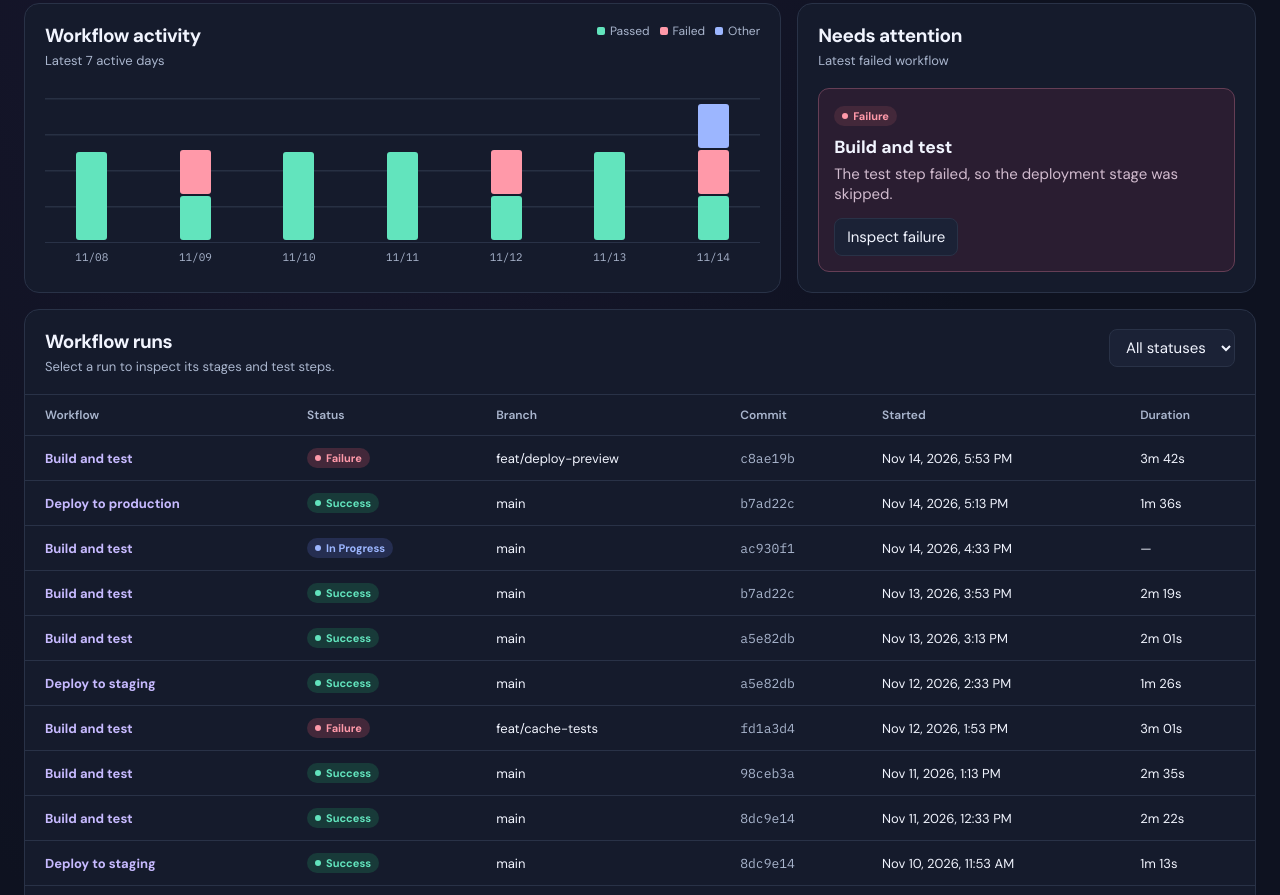
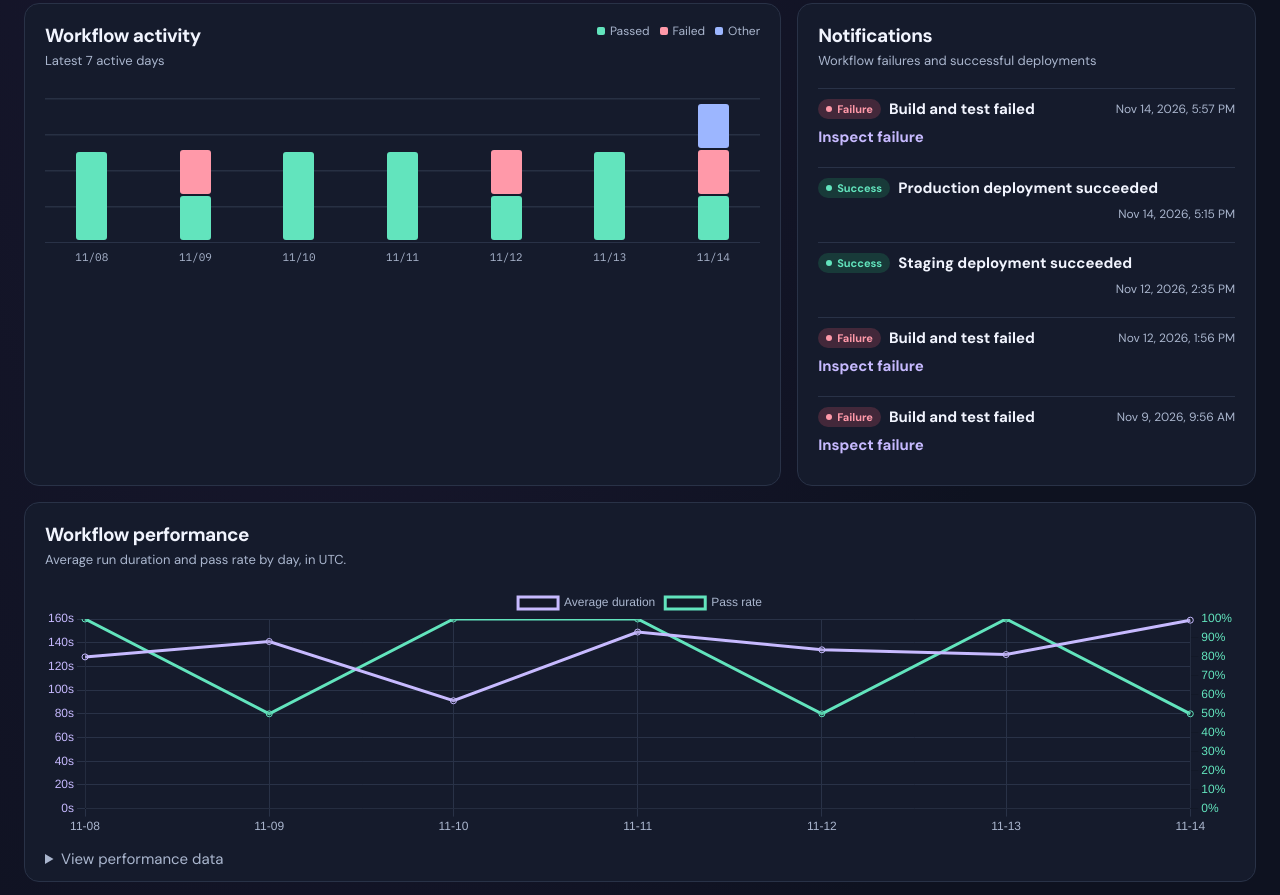
Before and after one commit to MATHUR-Yash/devpulse, a plain HTML site: page frontend/index.html in a window 1280 px wide. Shown: the part 443-1338 px from the top of the page. Drawn offline with nearby package versions, Linux system fonts and the light colour scheme; no server answers.

Commit message:
Add performance analytics and pipeline notifications

```diff
--- a/frontend/index.html
+++ b/frontend/index.html
@@ -6,13 +6,14 @@
   <meta name="theme-color" content="#0e1220">
   <title>DevPulse — Pipeline overview</title>
   <link rel="stylesheet" href="/style.css">
+  <script src="https://cdn.jsdelivr.net/npm/chart.js@4.6.1/dist/chart.umd.min.js" integrity="sha384-Emf5ZVIUiarAdhkgtqK+5/Z5qIvM6QoVrS+qAVtfyZVuD5lIHrac0me485+Antp0" crossorigin="anonymous" defer></script>
   <script src="/script.js" defer></script>
 </head>
 <body>
   <a class="skip" href="#main">Skip to content</a>
   <header class="topbar">
     <a class="brand" href="/" aria-label="DevPulse home"><span class="brand-icon" aria-hidden="true">⌁</span>Dev<span>Pulse</span></a>
-    <nav aria-label="Dashboard"><a href="#overview">Overview</a><a href="#workflows">Workflows</a><a href="#deployments">Deployments</a></nav>
+    <nav aria-label="Dashboard"><a href="#overview">Overview</a><a href="#analytics">Analytics</a><a href="#workflows">Workflows</a><a href="#deployments">Deployments</a></nav>
     <button class="secondary" id="account">Sign in</button>
   </header>
   <main id="main">
@@ -26,6 +27,7 @@
       </div>
     </section>
     <p id="notice" class="notice" role="status" hidden></p>
+    <p id="notification-update" class="notice" role="status" hidden></p>
     <div id="metrics" class="metrics" aria-label="Workflow statistics"></div>
     <section class="overview-grid">
       <article class="panel">
@@ -33,9 +35,16 @@
         <div id="chart"></div>
       </article>
       <article class="panel">
-        <div class="panel-head"><div><h2>Needs attention</h2><p>Latest failed workflow</p></div></div>
+        <div class="panel-head"><div><h2>Notifications</h2><p>Workflow failures and successful deployments</p></div></div>
         <div id="attention" class="attention"></div>
       </article>
+    </section>
+    <section id="analytics" class="panel history">
+      <div class="panel-head"><div><h2>Workflow performance</h2><p>Average run duration and pass rate by day, in UTC.</p></div></div>
+      <div id="performance"></div>
+      <details id="performance-data" hidden><summary>View performance data</summary>
+        <div class="table-wrap"><table><thead><tr><th>Date (UTC)</th><th>Average duration</th><th>Pass rate</th></tr></thead><tbody id="performance-rows"></tbody></table></div>
+      </details>
     </section>
     <section id="workflows" class="panel history">
       <div class="panel-head"><div><h2>Workflow runs</h2><p>Select a run to inspect its stages and test steps.</p></div>
--- a/frontend/script.js
+++ b/frontend/script.js
@@ -2,6 +2,7 @@
 
 const $ = (id) => document.getElementById(id);
 const state = { user: null, repos: [], repository: "demo", runs: [], deployments: [] };
+let performanceChart;
 const demoRuns = [
   ["Build and test", "failure", "feat/deploy-preview", "c8ae19b", 0, 222],
   ["Deploy to production", "success", "main", "b7ad22c", 0, 96],
@@ -73,10 +74,19 @@ function timestamp(value) {
   return value ? new Date(value).toLocaleString(undefined, { dateStyle: "medium", timeStyle: "short" }) : "—";
 }
 
+function durationSeconds(run) {
+  if (!run.started_at || !run.completed_at) return null;
+  const seconds = (Date.parse(run.completed_at) - Date.parse(run.started_at)) / 1000;
+  return Number.isFinite(seconds) && seconds >= 0 ? Math.round(seconds) : null;
+}
+
+function formatDuration(seconds) {
+  if (seconds === null) return "—";
+  return Math.floor(seconds / 60) + "m " + String(seconds % 60).padStart(2, "0") + "s";
+}
+
 function elapsed(run) {
-  if (!run.started_at || !run.completed_at) return "—";
-  const seconds = Math.max(0, Math.round((new Date(run.completed_at) - new Date(run.started_at)) / 1000));
-  return Math.floor(seconds / 60) + "m " + String(seconds % 60).padStart(2, "0") + "s";
+  return formatDuration(durationSeconds(run));
 }
 
 function notice(message = "") {
@@ -120,6 +130,114 @@ function renderChart() {
     labels.append(element("span", date.slice(5).replace("-", "/")));
   }
   chart.append(bars, labels);
+}
+
+function renderPerformance() {
+  const byDay = new Map();
+  for (const run of state.runs) {
+    if (!run.started_at || run.status !== "completed") continue;
+    const day = run.started_at.slice(0, 10);
+    const entry = byDay.get(day) || { passed: 0, failed: 0, seconds: 0, measured: 0 };
+    const result = outcome(run);
+    if (result === "success") entry.passed++;
+    if (result === "failure") entry.failed++;
+    const seconds = durationSeconds(run);
+    if (seconds !== null) {
+      entry.seconds += seconds;
+      entry.measured++;
+    }
+    byDay.set(day, entry);
+  }
+  const days = [...byDay].sort(([a], [b]) => a.localeCompare(b)).slice(-7).map(
+    ([date, { passed, failed, seconds, measured }]) => ({
+      date,
+      duration: measured ? Math.round(seconds / measured) : null,
+      rate: passed + failed ? Math.round(100 * passed / (passed + failed)) : null,
+    }),
+  );
+  performanceChart?.destroy();
+  performanceChart = undefined;
+  const container = $("performance");
+  const rows = $("performance-rows");
+  container.replaceChildren();
+  rows.replaceChildren();
+  $("performance-data").hidden = !days.length;
+  if (!days.length) {
+    container.append(element("p", "Performance appears when workflows complete.", "empty"));
+    return;
+  }
+  for (const { date, duration, rate } of days) {
+    const row = element("tr");
+    addCell(row, date);
+    addCell(row, formatDuration(duration));
+    addCell(row, rate === null ? "—" : rate + "%");
+    rows.append(row);
+  }
+  if (typeof Chart === "undefined") {
+    $("performance-data").open = true;
+    return;
+  }
+  const frame = element("div", "", "performance-frame");
+  const canvas = element("canvas");
+  canvas.setAttribute("role", "img");
+  canvas.setAttribute("aria-label", "Daily average duration and pass rate. Data table follows.");
+  frame.append(canvas);
+  container.append(frame);
+  performanceChart = new Chart(canvas, {
+    type: "line",
+    data: {
+      labels: days.map(({ date }) => date.slice(5)),
+      datasets: [
+        { label: "Average duration", data: days.map(({ duration }) => duration), borderColor: "#c7baff", yAxisID: "duration" },
+        { label: "Pass rate", data: days.map(({ rate }) => rate), borderColor: "#62e4bd", yAxisID: "rate" },
+      ],
+    },
+    options: {
+      maintainAspectRatio: false,
+      animation: false,
+      color: "#aab6ce",
+      scales: {
+        x: { grid: { color: "#293247" }, ticks: { color: "#aab6ce" } },
+        duration: { beginAtZero: true, grid: { color: "#293247" }, ticks: { color: "#c7baff", callback: (value) => value + "s" } },
+        rate: { position: "right", min: 0, max: 100, grid: { drawOnChartArea: false }, ticks: { color: "#62e4bd", callback: (value) => value + "%" } },
+      },
+    },
+  });
+}
+
+function notificationItems() {
+  return [
+    ...state.runs.filter((run) => outcome(run) === "failure").map((run) => ({
+      key: "run-" + run.id,
+      title: run.name + " failed",
+      at: run.completed_at || run.started_at,
+      run,
+    })),
+    ...state.deployments.filter((item) => item.status === "success").map((item) => ({
+      key: "deployment-" + (item.id ?? item.version) + "-" + item.updated_at,
+      title: item.environment + " deployment succeeded",
+      at: item.updated_at,
+    })),
+  ].sort((a, b) => (Date.parse(b.at) || 0) - (Date.parse(a.at) || 0));
+}
+
+function renderNotifications() {
+  const feed = $("attention");
+  feed.replaceChildren();
+  const items = notificationItems().slice(0, 5);
+  if (!items.length) {
+    feed.append(element("p", "No failure or deployment alerts yet.", "empty"));
+    return;
+  }
+  const list = element("ul", "", "notifications");
+  for (const item of items) {
+    const row = element("li");
+    row.append(badge(item.run ? "failure" : "success"), element("strong", item.title),
+      element("time", timestamp(item.at), "quiet"));
+    if (item.run) row.append(button("Inspect failure", () => showRun(item.run), "run-link"));
+    list.append(row);
+  }
+  feed.append(list);
 }
 
 function emptyRow(text, columns) {
@@ -178,18 +296,8 @@ function render() {
     metrics.append(card);
   }
   renderChart();
-  const attention = $("attention");
-  attention.replaceChildren();
-  const latest = state.runs.find((run) => outcome(run) === "failure");
-  if (latest) {
-    const alert = element("div", "", "alert");
-    alert.append(badge(latest.conclusion, "failure"), element("h3", latest.name),
-      element("p", demo ? "The test step failed, so the deployment stage was skipped." : "Inspect the stages to see which job or step failed."),
-      button("Inspect failure", () => showRun(latest)));
-    attention.append(alert);
-  } else {
-    attention.append(element("p", "No failed workflows in the current history.", "empty"));
-  }
+  renderPerformance();
+  renderNotifications();
   renderRuns();
   const deployments = $("deployment-rows");
   deployments.replaceChildren();
@@ -211,7 +319,7 @@ function selectOptions() {
   selector.value = state.repository;
 }
 
-async function loadRepository() {
+async function loadRepository({ announce = false } = {}) {
   const chosen = state.repository;
   if (chosen === "demo") {
     state.runs = demoRuns;
@@ -225,10 +333,21 @@ async function loadRepository() {
   }
   const data = await api("/repositories/" + chosen + "/dashboard");
   if (state.repository !== chosen) return;
+  const previous = new Set(notificationItems().map(({ key }) => key));
+  const changed = JSON.stringify([state.runs, state.deployments, state.lastSync])
+    !== JSON.stringify([data.runs, data.deployments, data.last_sync]);
+  if (!changed) return;
   state.runs = data.runs;
   state.deployments = data.deployments;
   state.lastSync = data.last_sync;
   render();
+  if (announce) {
+    const incoming = notificationItems().filter(({ key }) => !previous.has(key));
+    if (incoming.length) {
+      $("notification-update").hidden = false;
+      $("notification-update").textContent = incoming.map(({ title }) => title).join(". ");
+    }
+  }
 }
 
 function dialog(title) {
@@ -376,6 +495,7 @@ $("repository").addEventListener("change", async (event) => {
   state.runs = [];
   state.deployments = [];
   state.lastSync = null;
+  $("notification-update").hidden = true;
   notice();
   render();
   try { await loadRepository(); } catch (error) { notice(error.message); }
@@ -385,6 +505,7 @@ $("connect").addEventListener("click", () => {
     const added = await api("/repositories", values);
     state.repos = await api("/repositories");
     state.repository = String(added.id);
+    $("notification-update").hidden = true;
     selectOptions();
     notice();
     await loadRepository();
@@ -397,7 +518,7 @@ $("sync").addEventListener("click", async () => {
   try {
     const count = await api("/repositories/" + repo + "/sync", undefined, "POST");
     if (state.repository !== repo) return;
-    await loadRepository();
+    await loadRepository({ announce: true });
     notice("Synced " + count.runs + " workflow runs and " + count.deployments + " deployments.");
   } catch (error) {
     if (state.repository === repo) notice(error.message);
@@ -405,6 +526,15 @@ $("sync").addEventListener("click", async () => {
     $("sync").disabled = false;
   }
 });
+
+setInterval(async () => {
+  if (state.repository === "demo" || document.hidden || $("sync").disabled) return;
+  try {
+    await loadRepository({ announce: true });
+  } catch {
+    // The next refresh retries. Manual sync reports connection errors.
+  }
+}, 15000);
 
 selectOptions();
 loadRepository();
--- a/frontend/style.css
+++ b/frontend/style.css
@@ -43,3 +43,10 @@ table{width:100%;border-collapse:collapse;text-align:left;white-space:nowrap}th,
 dialog{width:min(660px,calc(100% - 32px));max-height:85vh;padding:0;color:var(--text);background:var(--panel);border:1px solid var(--line);border-radius:15px}dialog::backdrop{background:#080b15c9}#dialog-content{padding:0 20px 22px}.form{display:grid;gap:13px}.form label{display:grid;gap:6px}.form p{color:var(--muted)}.form .actions{display:flex;flex-wrap:wrap;gap:10px}.form-error{color:var(--red)!important}.timeline{padding-left:17px;border-left:2px solid #52487c;margin:15px 0}.timeline li{margin:10px 0}.timeline ul{padding-left:18px;margin:4px 0}.timeline .badge{margin-left:6px}
 @media(max-width:810px){.heading{align-items:start;flex-direction:column}.overview-grid{grid-template-columns:1fr}.metrics{grid-template-columns:repeat(2,1fr)}}
 @media(max-width:560px){main{width:calc(100% - 26px);padding-top:27px}.topbar{padding:10px 13px}nav{display:none}.metrics{gap:8px}.metric{padding:12px}.panel-head{flex-wrap:wrap}th,td{padding:11px 12px}}
+.notifications {display:grid;gap:10px;list-style:none;padding:0;margin:0}
+.notifications li {display:flex;align-items:center;gap:8px;flex-wrap:wrap;padding:10px 0;border-top:1px solid var(--line)}
+.notifications time {margin-left:auto;font-size:12px}
+#performance {padding:0 20px}
+.performance-frame {height:250px;position:relative}
+#performance-data {padding:12px 20px;color:var(--muted)}
+#performance-data summary {cursor:pointer}
```
Also changed, not shown: 5 other files.
